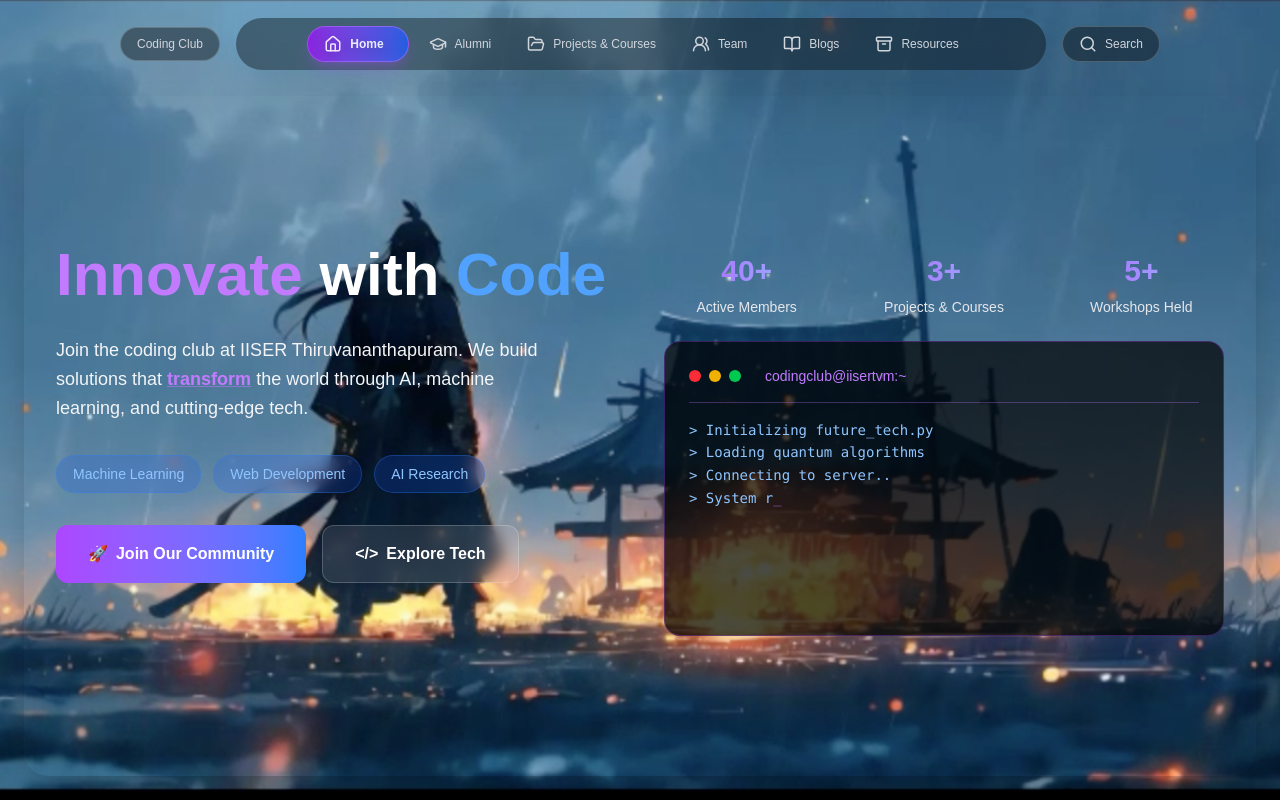
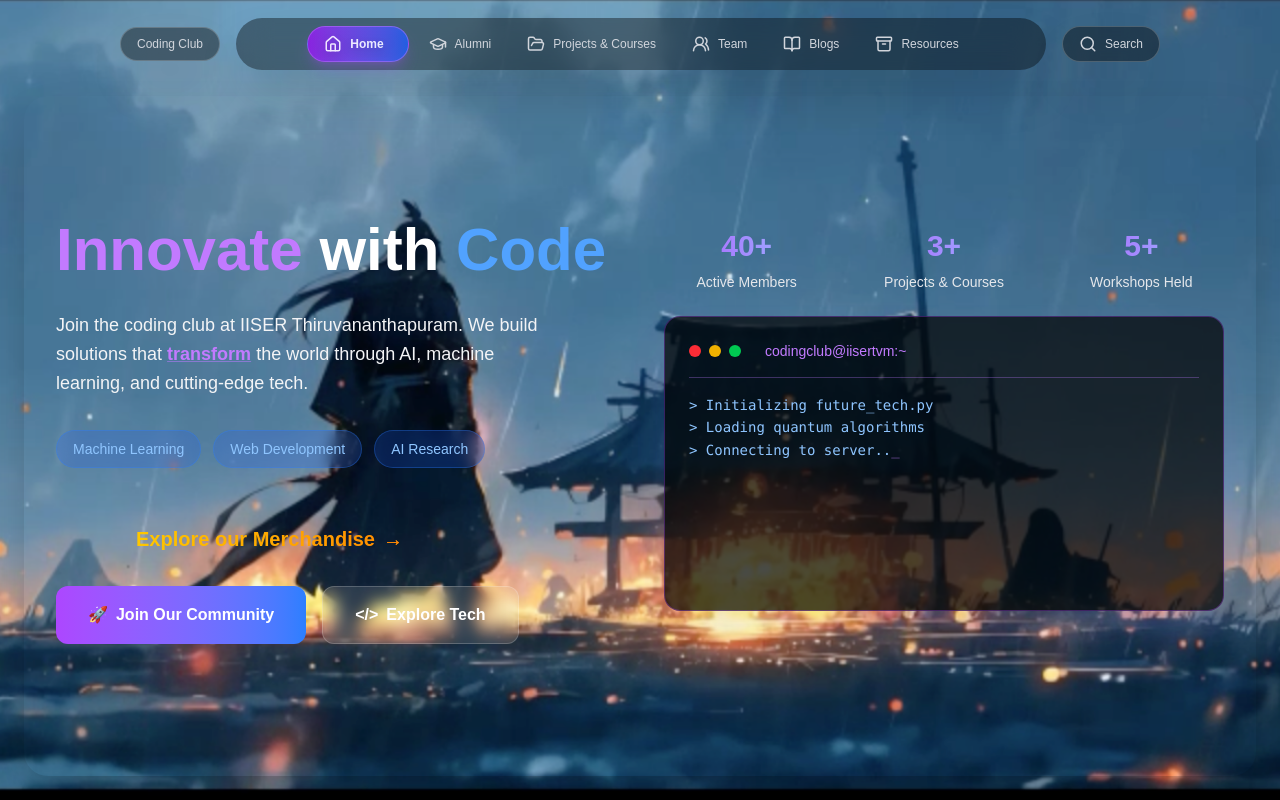
Before and after one commit to Arty-001-coder/c-club-website, a Next.js app: page / in a window 1280 px wide. Built offline with nearby package versions, Linux system fonts and the light colour scheme.

Commit message:
update 1.13

```diff
--- a/app/page.tsx
+++ b/app/page.tsx
@@ -20,6 +20,11 @@ export default function HomePage() {
   const [eventDisplayTimer, setEventDisplayTimer] = useState<NodeJS.Timeout | null>(null);
   const [isMobile, setIsMobile] = useState(false);
 
+  // Merchandise typewriter effect states
+  const [merchandiseText, setMerchandiseText] = useState('');
+  const [merchandiseCharIndex, setMerchandiseCharIndex] = useState(0);
+  const [showMerchandiseTyping, setShowMerchandiseTyping] = useState(false);
+
   // Check if mobile view
   useEffect(() => {
     const checkMobile = () => {
@@ -39,6 +44,8 @@ export default function HomePage() {
     '> >>> import innovation',
     '> >>> innovation.transform_future'
   ];
+
+  const merchandiseFullText = "Explore our Merchandise";
 
   const upcomingEvents = [
     {
@@ -64,7 +71,30 @@ export default function HomePage() {
   // Initial page load animation
   useEffect(() => {
     setShowMainContent(true);
+    // Start merchandise typewriter effect after a delay
+    const merchandiseTimer = setTimeout(() => {
+      setShowMerchandiseTyping(true);
+    }, 2000);
+    return () => clearTimeout(merchandiseTimer);
   }, []);
+
+  // Merchandise typewriter effect
+  useEffect(() => {
+    if (showMerchandiseTyping && merchandiseCharIndex < merchandiseFullText.length) {
+      const timer = setTimeout(() => {
+        setMerchandiseText(prev => prev + merchandiseFullText[merchandiseCharIndex]);
+        setMerchandiseCharIndex(prev => prev + 1);
+      }, 80);
+      return () => clearTimeout(timer);
+    } else if (showMerchandiseTyping && merchandiseCharIndex >= merchandiseFullText.length) {
+      // Text is complete, wait 5 seconds then restart
+      const restartTimer = setTimeout(() => {
+        setMerchandiseText('');
+        setMerchandiseCharIndex(0);
+      }, 5000);
+      return () => clearTimeout(restartTimer);
+    }
+  }, [showMerchandiseTyping, merchandiseCharIndex, merchandiseFullText]);
 
   // Initial typewriter effect for code lines
   useEffect(() => {
@@ -346,6 +376,24 @@ export default function HomePage() {
               ))}
             </div>
 
+            {/* Merchandise Typewriter Text */}
+            <div className={`text-left ${isMobile ? 'pt-4' : 'pt-6'}`} style={{ marginLeft: '80px' }}>
+              <button
+                onClick={() => window.location.href = '/merch'}
+                className={`${isMobile ? 'text-lg' : 'text-xl'} text-transparent bg-clip-text bg-gradient-to-r from-yellow-400 to-orange-400 font-semibold min-h-[1.5em] flex items-center justify-start hover:scale-105 transition-transform duration-300 cursor-pointer group hover:underline decoration-yellow-400/70 underline-offset-4`}
+              >
+                <span>
+                  {merchandiseText}
+                  {showMerchandiseTyping && merchandiseCharIndex < merchandiseFullText.length && (
+                    <span className="animate-pulse text-orange-400">|</span>
+                  )}
+                </span>
+                {merchandiseCharIndex >= merchandiseFullText.length && (
+                  <span className="ml-2 group-hover:translate-x-1 transition-transform duration-300 text-orange-400">→</span>
+                )}
+              </button>
+            </div>
+
             {/* Action Buttons */}
             <div className={`flex ${isMobile ? 'flex-col space-y-3' : 'flex-col sm:flex-row gap-4'}`}>
               <button className={`group bg-gradient-to-r from-purple-500 to-blue-500 hover:from-purple-600 hover:to-blue-600 text-white ${isMobile ? 'px-6 py-3' : 'px-8 py-4'} rounded-xl font-semibold transition-all duration-300 transform hover:scale-105 hover:shadow-2xl hover:shadow-purple-500/25 flex items-center justify-center space-x-2`}>
```
